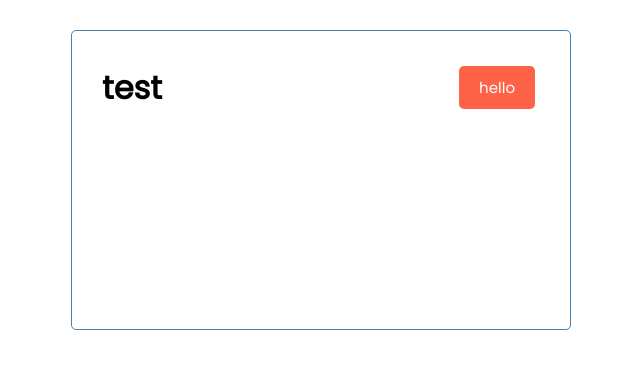
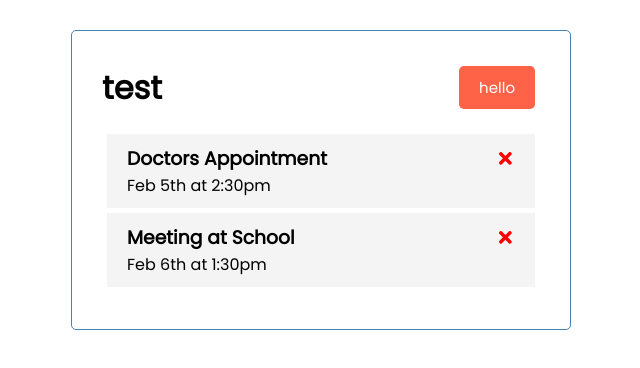
Before and after one commit to StefanoBisio/Task-Tracker, a React (Create React App) app: page / in a window 1280 px wide. Shown: the top 368 px of the page, without its empty margins (319-959 px from the left). Built offline with nearby package versions, Linux system fonts and the light colour scheme.

Commit message:
added Tasks & Task components
also added react-icons

```diff
--- a/package.json
+++ b/package.json
@@ -8,6 +8,7 @@
     "@testing-library/user-event": "^12.8.3",
     "react": "^17.0.2",
     "react-dom": "^17.0.2",
+    "react-icons": "^4.3.1",
     "react-scripts": "4.0.3",
     "web-vitals": "^1.1.2"
   },
--- a/src/App.js
+++ b/src/App.js
@@ -1,9 +1,31 @@
+import { useState } from 'react';
+
 import Header from './components/Header'
+import Tasks from './components/Tasks'
+
 
 function App() {
+
+  const [tasksState, setTasks] = useState(
+    [
+        {
+          "id": 1,
+          "text": "Doctors Appointment",
+          "day": "Feb 5th at 2:30pm",
+          "reminder": true
+        },
+        {
+          "id": 2,
+          "text": "Meeting at School",
+          "day": "Feb 6th at 1:30pm",
+          "reminder": true
+        }
+      ]
+  )
   return (
     <div className="container">
       <Header title="test"></Header>
+      <Tasks tasks={tasksState}></Tasks>
     </div>
   );
 }
--- a/src/components/Header.js
+++ b/src/components/Header.js
@@ -3,7 +3,7 @@
 
 const Header = ({title}) => {
 
-    const onClick = () => {
+    const onClickEvent = () => {
         alert('test!')
     }
 
@@ -13,7 +13,7 @@
             <Button
                 color="tomato"
                 copy="hello"
-                onClick={onClick} />
+                onClick={onClickEvent} />
         </header>
     )
 }
--- /dev/null
+++ b/src/components/Task.js
@@ -0,0 +1,12 @@
+import { FaTimes } from 'react-icons/fa'
+
+const Task = ({task}) => {
+    return (
+        <div className="task">
+            <h3>{task.text} <FaTimes style={{color: "red"}}/></h3>
+            <p>{task.day}</p>
+        </div>
+    )
+}
+
+export default Task
--- /dev/null
+++ b/src/components/Tasks.js
@@ -0,0 +1,15 @@
+import Task from './Task'
+
+const Tasks = ({tasks}) => {
+
+    return (
+        <div>
+            {tasks.map((oneTask) => (
+                <Task key={oneTask.id} task={oneTask}></Task>
+                )
+            )}
+        </div>
+    )
+}
+
+export default Tasks
```
Also changed, not shown: 1 other file (tests, documents, lock files or other folders).
